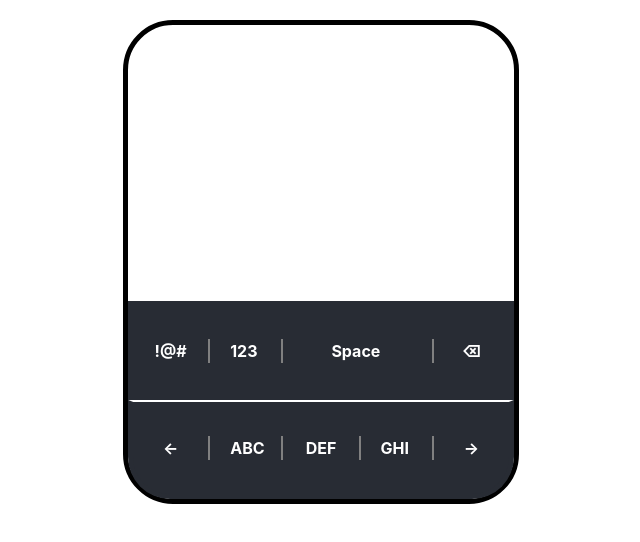
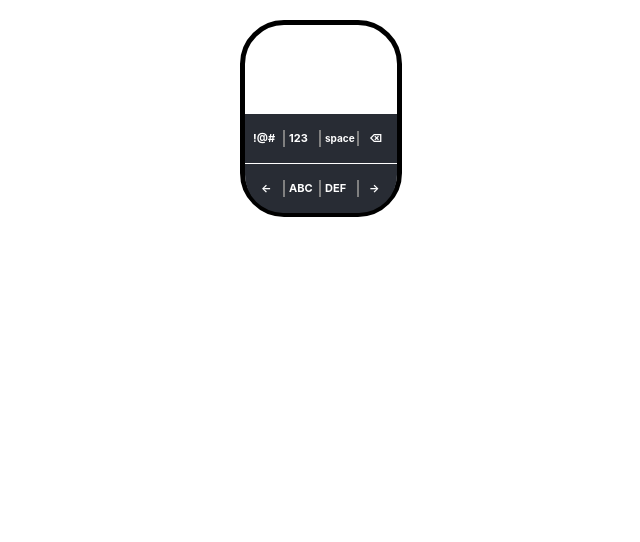
Before and after one commit to an-Arkhan/onelineplus-keyboard, a React (Create React App) app: page / in a window 1280 px wide. Shown: the top 542 px of the page, without its empty margins (319-959 px from the left). Built offline with nearby package versions, Linux system fonts and the light colour scheme.

Commit message:
change viewport size of smartwathc

```diff
--- a/src/pages/Dashboard.jsx
+++ b/src/pages/Dashboard.jsx
@@ -3,19 +3,18 @@ import React from "react";
 export const Dashboard = () => {
     return (
         <div className="Smartwatch m-auto mt-5">
-            <div className="content-center">
-                <div className="grid grid-cols-5 mx-auto bottomMiddle">
-                    <div className="m-auto symbol">!@#</div>
-                    <div className="my-auto px-5 number">123</div>
-                    <div className="col-span-2 my-auto px-12 space">Space</div>
-                    <div className="m-auto backspace">⌫</div>
+            <div className="content-center keyboard">
+                <div className="grid grid-cols-4 mx-auto bottomMiddle">
+                    <div className="my-auto px-2 symbol">!@#</div>
+                    <div className="my-auto px-1 number">123</div>
+                    <div className="my-auto px-1 space">space</div>
+                    <div className="my-auto px-2.5 backspace">⌫</div>
                 </div>
-                <div className="grid grid-cols-5 mx-auto bottomButton">
-                    <div className="m-auto back">&larr;</div>
-                    <div className="my-auto px-5 firstAlpha">ABC</div>
-                    <div className="m-auto secondAlpha">DEF</div>
-                    <div className="my-auto px-5 thirdAlpha">GHI</div>
-                    <div className="m-auto next">&rarr;</div>
+                <div className="grid grid-cols-4 mx-auto bottomButton">
+                    <div className="my-auto px-4 back">&larr;</div>
+                    <div className="my-auto px-1 firstAlpha">ABC</div>
+                    <div className="my-auto px-1 secondAlpha">DEF</div>
+                    <div className="my-auto px-2.5 next">&rarr;</div>
                 </div>
             </div>
         </div>
--- a/src/styles/App.css
+++ b/src/styles/App.css
@@ -3,30 +3,33 @@
 @tailwind utilities;
 
 .Smartwatch {
-  height: 484px;
-  width: 396px;
+  height: 197px;
+  width: 162px;
   border: 5px black;
   border-style: solid;
-  border-radius: 50px;
+  border-radius: 44px;
+}
+
+.keyboard {
+  font-size: 11px;
 }
 
 .bottomButton {
-  height: 99px;
-  border: 5px #282c34;
-  border-top: 2px white;
+  height: 50px;
+  border-top: 1px white;
   border-style: solid;
-  border-bottom-left-radius: 42px;
-  border-bottom-right-radius: 42px;
+  border-bottom-left-radius: 38px;
+  border-bottom-right-radius: 38px;
   background-color: #282c34;
   list-style: inline;
   font-weight: bold;
 }
 
 .bottomMiddle {
-  height: 99px;
-  border: 5px #282c34;
+  height: 50px;
+  border-top: 1px white;
   border-style: solid;
-  margin-top: 276px;
+  margin-top: 88px;
   background-color: #282c34;
   list-style: inline;
   font-weight: bold;
@@ -49,6 +52,7 @@
 .space {
   border-right: 2px gray;
   border-style: solid;
+  font-size: 10px;
 }
 
 .firstAlpha {
@@ -57,8 +61,7 @@
   border-style: solid;
 }
 
-.thirdAlpha {
-  border-left: 2px gray;
+.secondAlpha {
   border-right: 2px gray;
   border-style: solid;
 }
```
